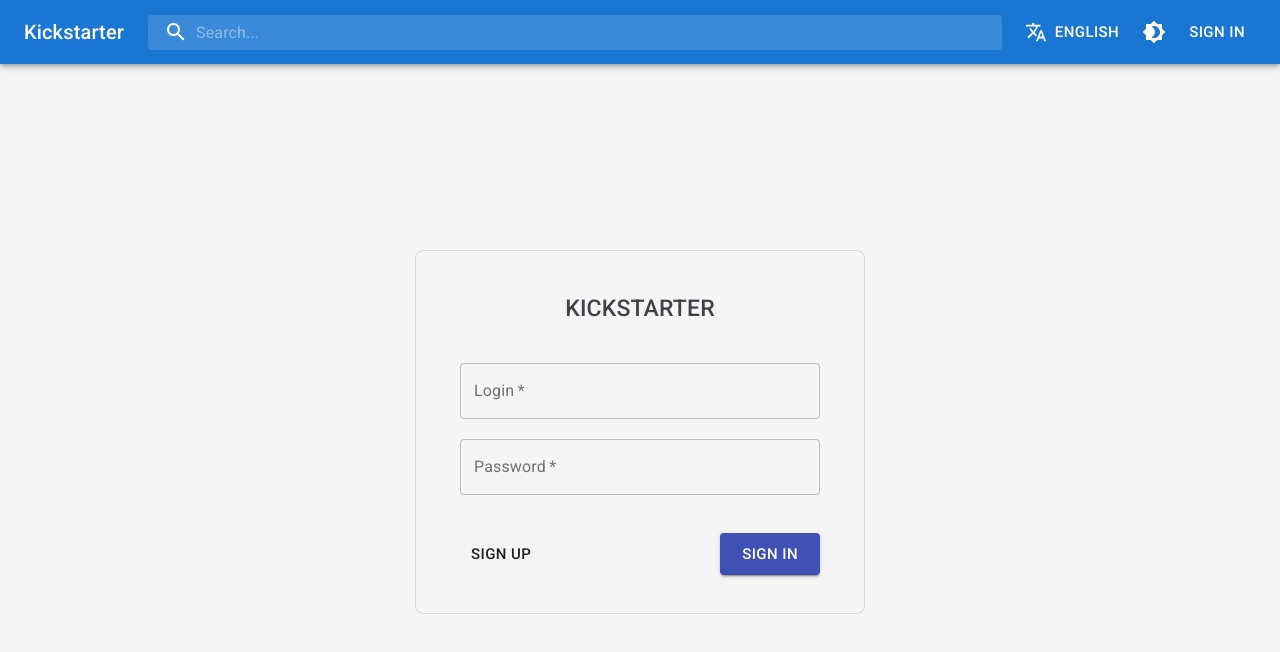
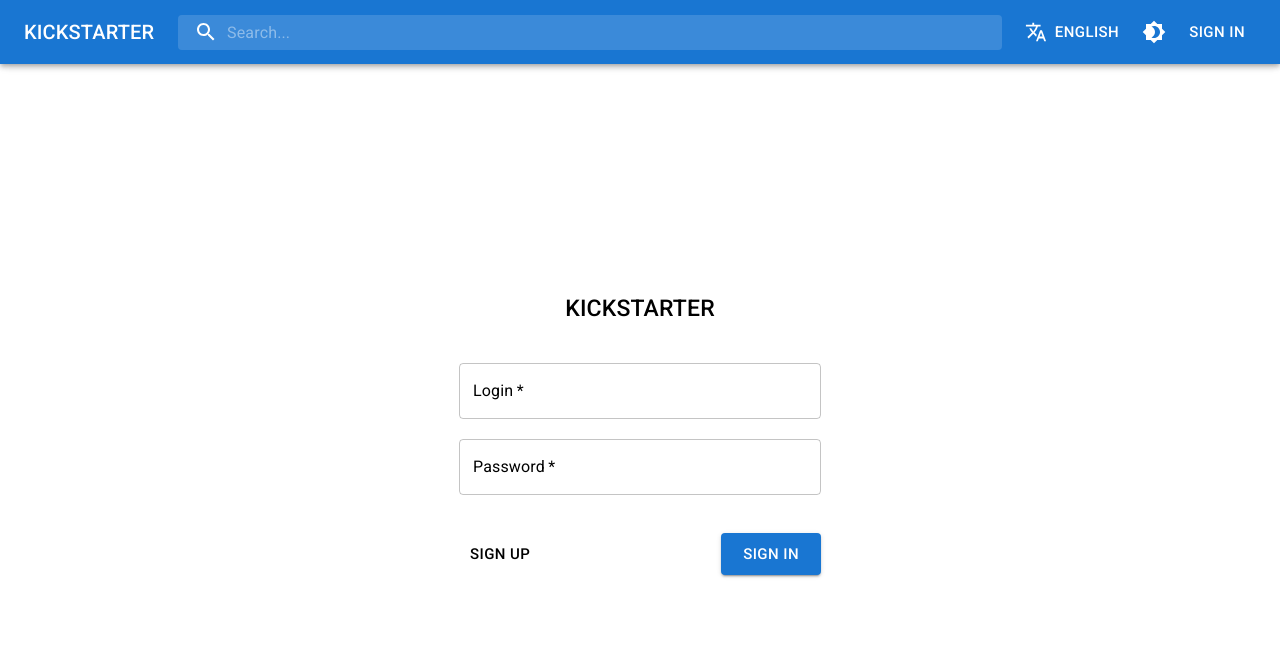
Before and after one commit to Goslem/courseworkit, a React (Create React App) app in the folder client/: page /login in a window 1280 px wide. Shown: the top 652 px of the page. Built offline with nearby package versions, Linux system fonts and the light colour scheme.

Commit message:
edit login form style

```diff
--- a/client/src/App.js
+++ b/client/src/App.js
@@ -2,6 +2,8 @@
 import { Switch, Route } from 'react-router-dom'
 import { ThemeProvider } from '@material-ui/core'
 import { createMuiTheme } from '@material-ui/core/styles'
+import { darkTheme } from './themes/dark'
+import { lightTheme } from './themes/light'
 import { IntlProvider } from 'react-intl'
 import { locales, localeMessages } from './i18n'
 import CssBaseline from '@material-ui/core/CssBaseline'
@@ -10,24 +12,25 @@
 
 const getInitialTheme = () => {
     const savedTheme = localStorage.getItem('theme')
-    return ['light', 'dark'].find((theme) => theme === savedTheme) || 'light'
+    const themes = ['light', 'dark']
+    const initialTheme = themes.find((theme) => theme === savedTheme) || 'light'
+    return initialTheme
 }
 
 const getInitialLanguage = () => {
     const savedLanguage = localStorage.getItem('locale')
-    return [locales.EN, locales.RU].find((language) => language === savedLanguage) || locales.EN
+    const languages = [locales.EN, locales.RU]
+    const initialLanguage = languages.find((language) => language === savedLanguage) || locales.EN
+    return initialLanguage
 }
 
-const getPalette = (value) => ({
-    palette: {
-        type: value,
-    },
-})
+const getPalette = (theme) => {
+    return theme === 'light' ? lightTheme : darkTheme
+}
 
 const App = () => {
     const [theme, setTheme] = useState(getPalette(getInitialTheme()))
     const [locale, setLocale] = useState(getInitialLanguage())
-    const muiTheme = createMuiTheme(theme)
 
     const toggleTheme = React.useCallback(() => {
         const newPaletteType = theme.palette.type === 'light' ? 'dark' : 'light'
@@ -40,6 +43,8 @@
         setLocale(language)
         localStorage.setItem('locale', language)
     }, [locale, setLocale])
+
+    const muiTheme = createMuiTheme(theme)
 
     return (
         <ThemeProvider theme={muiTheme}>
--- a/client/src/components/Header/index.jsx
+++ b/client/src/components/Header/index.jsx
@@ -9,23 +9,22 @@
 import ProfileButton from './parts/ProfileButton'
 
 const useStyles = makeStyles((theme) => ({
-    AppBar: {
-        backgroundColor: theme.palette.type === 'dark' ? '#2E2F32' : '#1976D2',
-    },
     toolbar: {
+        minHeight: 64,
         flexWrap: 'wrap',
-        minHeight: 128,
-        [theme.breakpoints.up('md')]: {
-            minHeight: 64,
+        color: theme.palette.default.contrastText,
+        backgroundColor: theme.palette.default.main,
+        [theme.breakpoints.down('sm')]: {
+            minHeight: 128,
         },
     },
     sectionDesktop: {
+        width: 'auto',
         display: 'flex',
         alignItems: 'center',
-        width: '100%',
         justifyContent: 'flex-end',
-        [theme.breakpoints.up('md')]: {
-            width: 'auto',
+        [theme.breakpoints.down('sm')]: {
+            width: '100%',
         },
     },
 }))
@@ -34,7 +33,7 @@
     const classes = useStyles()
 
     return (
-        <AppBar className={classes.AppBar}>
+        <AppBar>
             <Toolbar className={classes.toolbar}>
                 <CompanyName />
                 <Search />
--- a/client/src/components/Header/parts/CompanyName.jsx
+++ b/client/src/components/Header/parts/CompanyName.jsx
@@ -6,9 +6,10 @@
 
 const useStyles = makeStyles((theme) => ({
     link: {
-        display: 'none',
-        [theme.breakpoints.up('sm')]: {
-            display: 'block',
+        display: 'block',
+        textTransform: 'uppercase',
+        [theme.breakpoints.down('xs')]: {
+            display: 'none',
         },
     },
 }))
@@ -25,8 +26,9 @@
             underline='none'
             className={classes.link}
         >
-            {translate('header.companyName')}
+            {translate('companyName')}
         </Link>
     )
 }
+
 export default CompanyName
--- a/client/src/components/Header/parts/ProfileButton.jsx
+++ b/client/src/components/Header/parts/ProfileButton.jsx
@@ -1,4 +1,4 @@
-import React, { useState } from 'react'
+import React from 'react'
 import IconButton from '@material-ui/core/IconButton'
 import AccountCircle from '@material-ui/icons/AccountCircle'
 import Button from '@material-ui/core/Button'
@@ -14,7 +14,7 @@
                 </IconButton>
             ) : (
                 <Button color='inherit' size='large' component={RouterLink} to='/login'>
-                    {translate('header.login')}
+                    {translate('signIn')}
                 </Button>
             )}
         </>
--- a/client/src/components/Header/parts/Search.jsx
+++ b/client/src/components/Header/parts/Search.jsx
@@ -6,25 +6,25 @@
 
 const useStyles = makeStyles((theme) => ({
     search: {
+        marginLeft: theme.spacing(3),
+        marginRight: theme.spacing(2),
+        flexGrow: 1,
         position: 'relative',
         borderRadius: theme.shape.borderRadius,
         backgroundColor: fade(theme.palette.common.white, 0.15),
         '&:hover': {
             backgroundColor: fade(theme.palette.common.white, 0.25),
         },
-        marginRight: theme.spacing(1),
-        marginLeft: 0,
-        flexGrow: 1,
-        [theme.breakpoints.up('md')]: {
-            marginRight: theme.spacing(2),
+        [theme.breakpoints.down('md')]: {
+            marginRight: theme.spacing(1),
         },
-        [theme.breakpoints.up('sm')]: {
-            marginLeft: theme.spacing(3),
+        [theme.breakpoints.down('xs')]: {
+            marginLeft: 0,
         },
     },
     searchIcon: {
+        height: '100%',
         padding: theme.spacing(0, 2),
-        height: '100%',
         position: 'absolute',
         pointerEvents: 'none',
         display: 'flex',
@@ -32,14 +32,13 @@
         justifyContent: 'center',
     },
     inputRoot: {
+        width: '100%',
         color: 'inherit',
-        width: '100%',
     },
     inputInput: {
-        padding: theme.spacing(1, 1, 1, 0),
-        paddingLeft: `calc(1em + ${theme.spacing(4)}px)`,
+        width: '100%',
+        padding: theme.spacing(1, 1, 1, 6.1),
         transition: theme.transitions.create('width'),
-        width: '100%',
     },
 }))
 
--- a/client/src/components/Login/index.jsx
+++ b/client/src/components/Login/index.jsx
@@ -4,44 +4,40 @@
 import Button from '@material-ui/core/Button'
 import { Link as RouterLink } from 'react-router-dom'
 import translate from '../../i18n/translate'
+import Box from '@material-ui/core/Box'
 
 const useStyles = makeStyles((theme) => ({
     root: {
-        height: 'calc(100vh - 128px)',
+        height: 'calc(100vh - 64px)',
         minHeight: 400,
-        marginTop: 128,
+        marginTop: 64,
         display: 'flex',
         alignItems: 'center',
         justifyContent: 'center',
-        backgroundColor: theme.palette.type === 'dark' ? '#202124' : '#F5F5F5',
-        [theme.breakpoints.up('md')]: {
-            height: 'calc(100vh - 64px)',
-            marginTop: 64,
+        [theme.breakpoints.down('sm')]: {
+            height: 'calc(100vh - 128px)',
+            marginTop: 128,
         },
     },
     loginForm: {
-        width: '100%',
-        padding: 30,
+        width: 450,
+        padding: '42px 44px 38px',
         display: 'flex',
         flexDirection: 'column',
         border: 'none',
         borderRadius: 8,
-        [theme.breakpoints.up('sm')]: {
-            width: 450,
-            padding: '42px 44px 38px',
-            border: '1px solid',
-            borderColor:
-                theme.palette.type === 'dark' ? 'rgba(255, 255, 255, 0.12)' : 'rgba(0, 0, 0, 0.12)',
+        [theme.breakpoints.down('xs')]: {
+            width: '100%',
+            padding: 30,
         },
     },
     logo: {
-        textAlign: 'center',
-        fontSize: '23px',
         marginTop: 0,
         marginBottom: '37px',
+        fontSize: '23px',
+        fontWeight: '500',
+        textAlign: 'center',
         textTransform: 'uppercase',
-        fontWeight: '500',
-        color: theme.palette.type === 'dark' ? '#EAEBEC' : '#404247',
     },
     textField: {
         marginBottom: 20,
@@ -59,7 +55,7 @@
     return (
         <div className={classes.root}>
             <form noValidate autoComplete='off' className={classes.loginForm}>
-                <p className={classes.logo}>{translate('login.companyName')}</p>
+                <Box className={classes.logo}>{translate('companyName')}</Box>
 
                 <TextField
                     required
@@ -79,11 +75,11 @@
                 />
 
                 <div className={classes.buttonGroup}>
-                    <Button color='inherit' size='large' component={RouterLink} to='/'>
-                        {translate('login.signUp')}
+                    <Button color='inherit' size='large' component={RouterLink} to='/registration'>
+                        {translate('signUp')}
                     </Button>
                     <Button variant='contained' color='primary' size='large'>
-                        {translate('login.signIn')}
+                        {translate('signIn')}
                     </Button>
                 </div>
             </form>
--- a/client/src/i18n/locales/en.js
+++ b/client/src/i18n/locales/en.js
@@ -1,13 +1,11 @@
 const messages = {
-    'header.companyName': 'Kickstarter',
+    'companyName': 'Kickstarter',
+    'signIn': 'sign in',
+    'signUp': 'sign up',
     'header.search': 'Search...',
     'header.language': 'english',
-    'header.login': 'sign in',
-    'login.companyName': 'Kickstarter',
     'login.login': 'Login',
     'login.password': 'Password',
-    'login.signUp': 'sign up',
-    'login.signIn': 'sign in',
 }
 
 export default messages
--- a/client/src/i18n/locales/ru.js
+++ b/client/src/i18n/locales/ru.js
@@ -1,13 +1,11 @@
 const messages = {
-    'header.companyName': 'Кикстартер',
+    'companyName': 'Кикстартер',
+    'signIn': 'Войти',
+    'signUp': 'регистрация',
     'header.search': 'Поиск...',
     'header.language': 'русский',
-    'header.login': 'Войти',
-    'login.companyName': 'Кикстартер',
     'login.login': 'Логин',
     'login.password': 'Пароль',
-    'login.signUp': 'регистрация',
-    'login.signIn': 'войти',
 }
 
 export default messages
--- a/client/src/themes/dark.js
+++ b/client/src/themes/dark.js
@@ -1,26 +1,30 @@
-import { createMuiTheme } from '@material-ui/core/styles'
-
-import lightBlue from '@material-ui/core/colors/lightBlue'
-import indigo from '@material-ui/core/colors/indigo'
-import purple from '@material-ui/core/colors/purple'
-import amber from '@material-ui/core/colors/amber'
-import deepOrange from '@material-ui/core/colors/deepOrange'
-
-export default createMuiTheme({
+export const darkTheme = {
     palette: {
-        primary: indigo,
-        secondary: purple,
-        error: deepOrange,
-        action: {
-            disabledBackground: amber[400],
+        type: 'dark',
+        default: {
+            light: '#000',
+            main: '#2E2F32',
+            dark: '#000',
+            contrastText: '#fff',
+        },
+        primary: {
+            light: '#eee',
+            main: '#90CAF9',
+            dark: '#638BAC',
+            contrastText: '#000',
+        },
+        secondary: {
+            light: '#000',
+            main: '#000',
+            dark: '#000',
+            contrastText: '#fff',
         },
         text: {
-            primary: indigo[600],
-            secondary: indigo[300],
-            disabled: lightBlue[100],
+            primary: '#fff',
+            secondary: '#fff',
+        },
+        background: {
+            default: '#202124',
         },
     },
-    status: {
-        danger: 'orange',
-    },
-})
+}
--- a/client/src/themes/light.js
+++ b/client/src/themes/light.js
@@ -1,26 +1,30 @@
-import { createMuiTheme } from '@material-ui/core/styles'
-
-import lightGreen from '@material-ui/core/colors/lightGreen'
-import lime from '@material-ui/core/colors/lime'
-import teal from '@material-ui/core/colors/teal'
-import yellow from '@material-ui/core/colors/yellow'
-import deepOrange from '@material-ui/core/colors/deepOrange'
-
-export default createMuiTheme({
+export const lightTheme = {
     palette: {
-        primary: lime,
-        secondary: teal,
-        error: deepOrange,
-        action: {
-            disabledBackground: teal[400],
+        type: 'light',
+        default: {
+            light: '#000',
+            main: '#1976D2',
+            dark: '#000',
+            contrastText: '#fff',
+        },
+        primary: {
+            light: '#000',
+            main: '#1976D2',
+            dark: '#115293',
+            contrastText: '#fff',
+        },
+        secondary: {
+            light: '#000',
+            main: '#000',
+            dark: '#000',
+            contrastText: '#fff',
         },
         text: {
-            primary: lightGreen[900],
-            secondary: teal[700],
-            disabled: yellow[600],
+            primary: '#000',
+            secondary: '#000',
+        },
+        background: {
+            default: '#fff',
         },
     },
-    status: {
-        danger: 'orange',
-    },
-})
+}
```
